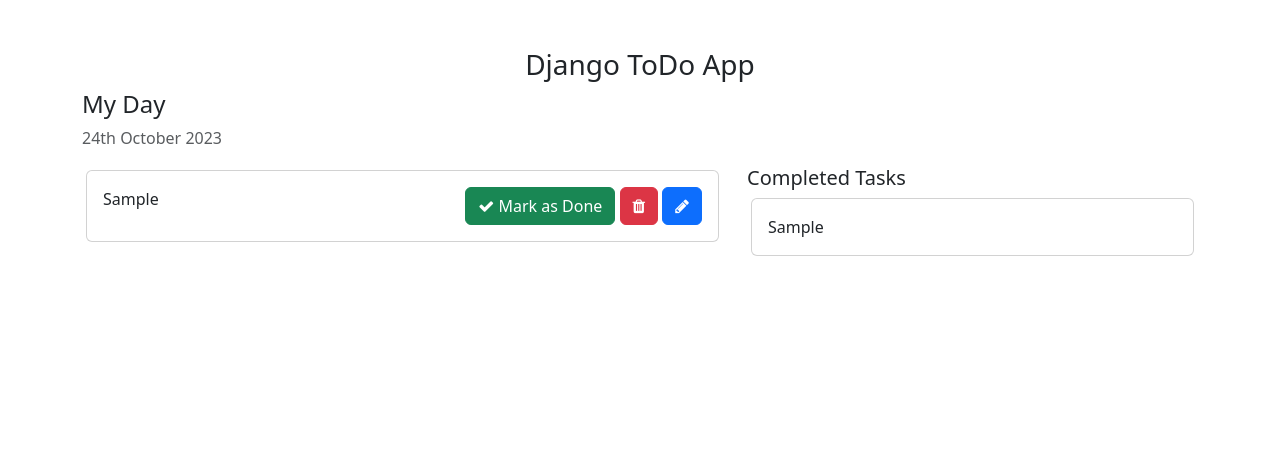
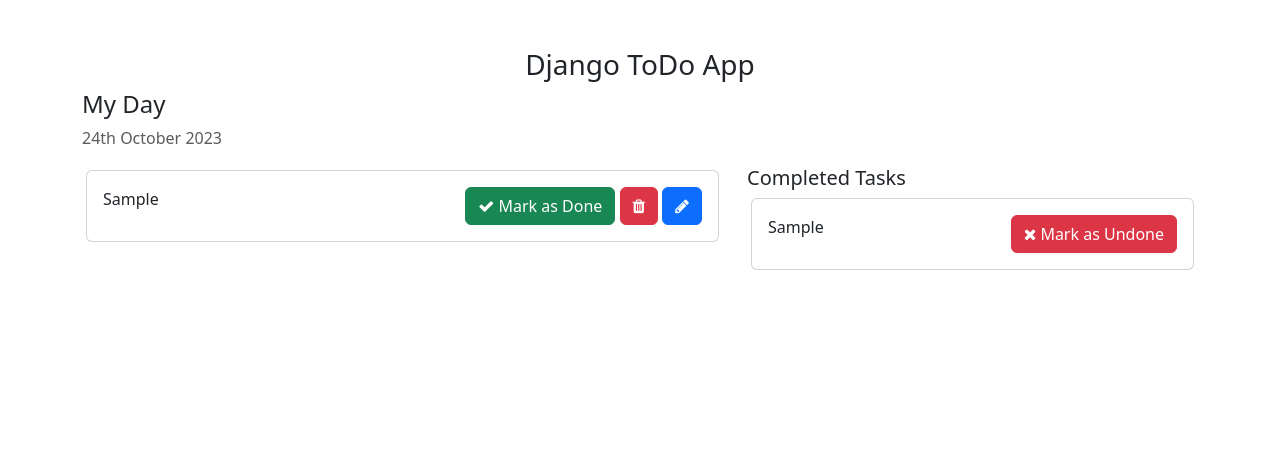
Before and after one commit to eneiasbrumjr/ToDo, a Django app: template templates/home.html in a window 1280 px wide. Shown: the top 469 px of the page. Run offline with Django 4.2, Linux system fonts and the light colour scheme; the template is opened without the code that fills it: values that come from a table or form of the project are taken from there, others are empty; tables that the repository leaves empty hold one stand-in row (values such as "Sample post").

Commit message:
Added feat mark as undone

```diff
--- a/templates/home.html
+++ b/templates/home.html
@@ -46,6 +46,9 @@
                 <div class="card m-1">
                     <div class="card-body">
                         {{ task.task }}
+                        <span style="position: relative; float: right;">
+                            <a href="{% url 'mark_as_undone' task.pk %}" class="btn btn-danger"><i class="fa fa-times"></i> Mark as Undone</a>
+                        </span>
                     </div>
                 </div>
                 {% endfor %}
--- a/todo/urls.py
+++ b/todo/urls.py
@@ -4,5 +4,6 @@
 
 urlpatterns = [
     path("addTask/", views.addTask, name="addTask"),
-    path('mark_as_done/<int:pk>', views.mark_as_done, name='mark_as_done')
+    path('mark_as_done/<int:pk>', views.mark_as_done, name='mark_as_done'),
+    path('mark_as_undone/<int:pk>', views.mark_as_undone, name='mark_as_undone')
 ]
--- a/todo/views.py
+++ b/todo/views.py
@@ -13,3 +13,9 @@
     task.is_completed = True
     task.save()
     return redirect('home')
+
+def mark_as_undone(request, pk):
+    task = get_object_or_404(Task, pk=pk)
+    task.is_completed = False
+    task.save()
+    return redirect('home')
```
